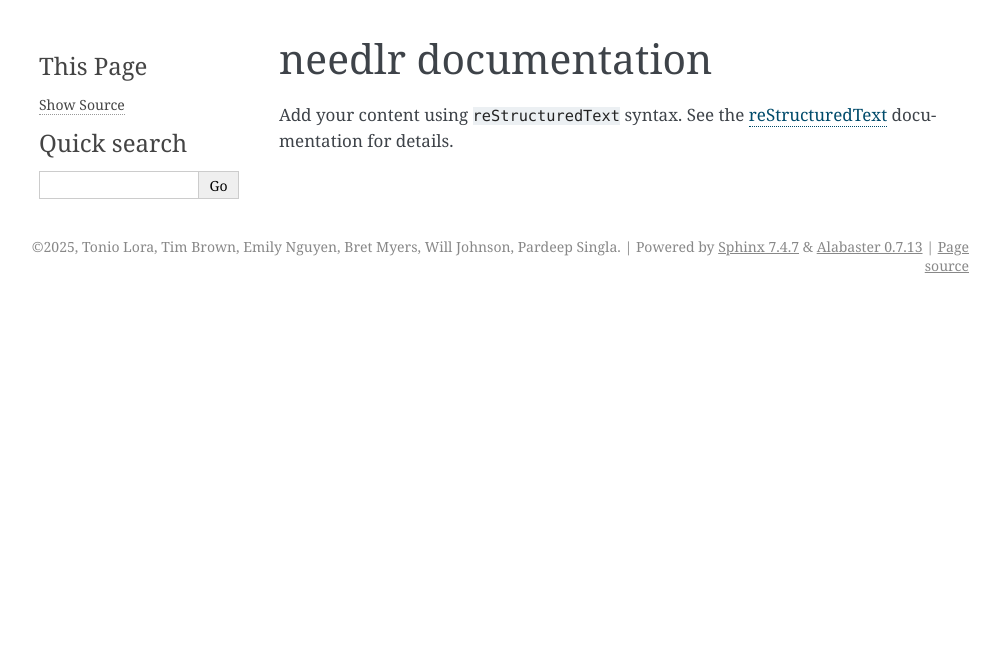
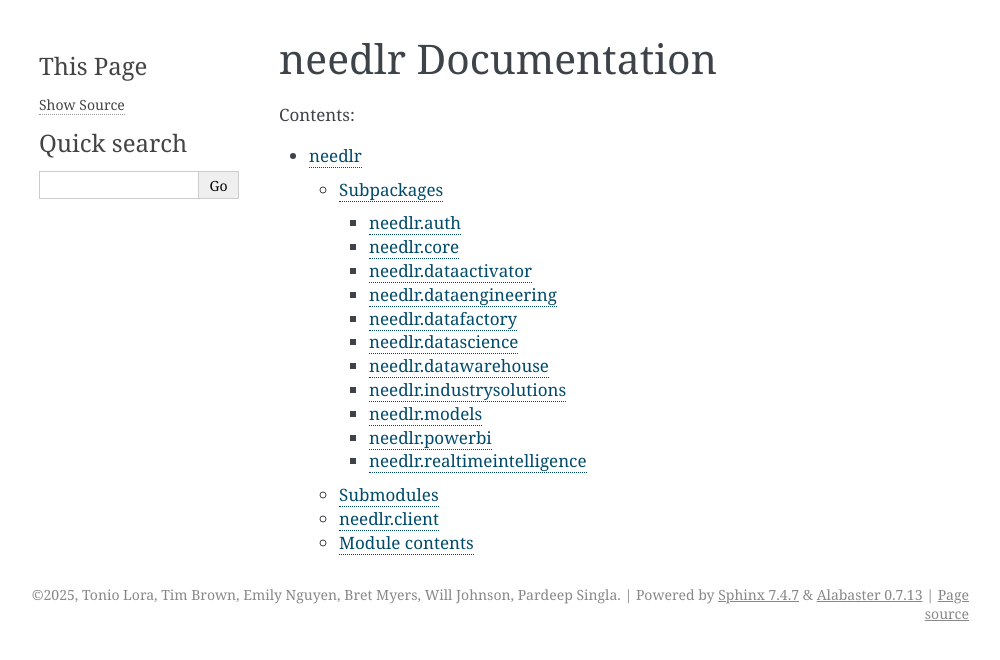
Before and after one commit to microsoft/needlr, a Sphinx documentation site: the page built from docs/source/index.rst, in a window 1280 px wide. Shown: the top 660 px of the page, without its empty margins (141-1141 px from the left). Built offline with Sphinx 7.4.7, drawn with Linux system fonts in a browser that asks for light colours.

Commit message:
Update rst files for 0.1.8 release
Update rst files for 0.1.8 release

```diff
--- a/docs/source/conf.py
+++ b/docs/source/conf.py
@@ -11,10 +11,19 @@ copyright = '2025, Tonio Lora, Tim Brown, Emily Nguyen, Bret Myers, Will Johnson
 author = 'Tonio Lora, Tim Brown, Emily Nguyen, Bret Myers, Will Johnson, Pardeep Singla'
 release = '0.1.8'
 
+## -- Set Path -----------------------------------------------------
+import os
+import sys
+
+sys.path.insert(0, os.path.abspath('../..'))
+
 # -- General configuration ---------------------------------------------------
 # https://www.sphinx-doc.org/en/master/usage/configuration.html#general-configuration
 
-extensions = []
+extensions = ['sphinx.ext.duration',
+              'sphinx.ext.doctest',
+              'sphinx.ext.autodoc',
+              'sphinx.ext.autosummary']
 
 templates_path = ['_templates']
 exclude_patterns = []
--- a/docs/source/index.rst
+++ b/docs/source/index.rst
@@ -3,14 +3,10 @@
    You can adapt this file completely to your liking, but it should at least
    contain the root `toctree` directive.
 
-needlr documentation
+needlr Documentation
 ====================
+.. toctree::
+   :maxdepth: 3
+   :caption: Contents:
 
-Add your content using ``reStructuredText`` syntax. See the
-`reStructuredText <https://www.sphinx-doc.org/en/master/usage/restructuredtext/index.html>`_
-documentation for details.
-
-
-.. toctree::
-   :maxdepth: 2
-   :caption: Contents:
+   needlr
--- /dev/null
+++ b/docs/source/needlr.auth.rst
@@ -0,0 +1,29 @@
+needlr.auth
+===================
+
+Submodules
+----------
+
+needlr.auth.auth
+-----------------------
+
+.. automodule:: needlr.auth.auth
+   :members:
+   :undoc-members:
+   :show-inheritance:
+
+needlr.auth.scopes
+-------------------------
+
+.. automodule:: needlr.auth.scopes
+   :members:
+   :undoc-members:
+   :show-inheritance:
+
+Module contents
+---------------
+
+.. automodule:: needlr.auth
+   :members:
+   :undoc-members:
+   :show-inheritance:
--- /dev/null
+++ b/docs/source/needlr.core.rst
@@ -0,0 +1,20 @@
+needlr.core
+===================
+
+Subpackages
+-----------
+
+.. toctree::
+   :maxdepth: 4
+
+   needlr.core.capacity
+   needlr.core.item
+   needlr.core.workspace
+
+Module contents
+---------------
+
+.. automodule:: needlr.core
+   :members:
+   :undoc-members:
+   :show-inheritance:
--- /dev/null
+++ b/docs/source/needlr.dataactivator.reflex.rst
@@ -0,0 +1,10 @@
+needlr.dataactivator.reflex
+===================================
+
+Module contents
+---------------
+
+.. automodule:: needlr.dataactivator.reflex
+   :members:
+   :undoc-members:
+   :show-inheritance:
--- /dev/null
+++ b/docs/source/needlr.dataactivator.rst
@@ -0,0 +1,18 @@
+needlr.dataactivator
+============================
+
+Subpackages
+-----------
+
+.. toctree::
+   :maxdepth: 4
+
+   needlr.dataactivator.reflex
+
+Module contents
+---------------
+
+.. automodule:: needlr.dataactivator
+   :members:
+   :undoc-members:
+   :show-inheritance:
--- /dev/null
+++ b/docs/source/needlr.dataengineering.rst
@@ -0,0 +1,29 @@
+needlr.dataengineering
+==============================
+
+Submodules
+----------
+
+needlr.dataengineering.notebook
+--------------------------------------
+
+.. automodule:: needlr.dataengineering.notebook
+   :members:
+   :undoc-members:
+   :show-inheritance:
+
+needlr.dataengineering.sqlendpoints
+------------------------------------------
+
+.. automodule:: needlr.dataengineering.sqlendpoints
+   :members:
+   :undoc-members:
+   :show-inheritance:
+
+Module contents
+---------------
+
+.. automodule:: needlr.dataengineering
+   :members:
+   :undoc-members:
+   :show-inheritance:
--- /dev/null
+++ b/docs/source/needlr.datafactory.rst
@@ -0,0 +1,21 @@
+needlr.datafactory
+==========================
+
+Submodules
+----------
+
+needlr.datafactory.datapipeline
+--------------------------------------
+
+.. automodule:: needlr.datafactory.datapipeline
+   :members:
+   :undoc-members:
+   :show-inheritance:
+
+Module contents
+---------------
+
+.. automodule:: needlr.datafactory
+   :members:
+   :undoc-members:
+   :show-inheritance:
--- /dev/null
+++ b/docs/source/needlr.datascience.rst
@@ -0,0 +1,10 @@
+needlr.datascience
+==========================
+
+Module contents
+---------------
+
+.. automodule:: needlr.datascience
+   :members:
+   :undoc-members:
+   :show-inheritance:
--- /dev/null
+++ b/docs/source/needlr.datawarehouse.rst
@@ -0,0 +1,29 @@
+needlr.datawarehouse
+============================
+
+Submodules
+----------
+
+needlr.datawarehouse.mirroredwarehouse
+---------------------------------------------
+
+.. automodule:: needlr.datawarehouse.mirroredwarehouse
+   :members:
+   :undoc-members:
+   :show-inheritance:
+
+needlr.datawarehouse.warehouse
+-------------------------------------
+
+.. automodule:: needlr.datawarehouse.warehouse
+   :members:
+   :undoc-members:
+   :show-inheritance:
+
+Module contents
+---------------
+
+.. automodule:: needlr.datawarehouse
+   :members:
+   :undoc-members:
+   :show-inheritance:
--- /dev/null
+++ b/docs/source/needlr.industrysolutions.rst
@@ -0,0 +1,10 @@
+needlr.industrysolutions
+================================
+
+Module contents
+---------------
+
+.. automodule:: needlr.industrysolutions
+   :members:
+   :undoc-members:
+   :show-inheritance:
--- /dev/null
+++ b/docs/source/needlr.models.rst
@@ -0,0 +1,173 @@
+needlr.models
+=====================
+
+Submodules
+----------
+
+needlr.models.adminworkspace
+-----------------------------------
+
+.. automodule:: needlr.models.adminworkspace
+   :members:
+   :undoc-members:
+   :show-inheritance:
+
+needlr.models.capacity
+-----------------------------
+
+.. automodule:: needlr.models.capacity
+   :members:
+   :undoc-members:
+   :show-inheritance:
+
+needlr.models.dashboard
+------------------------------
+
+.. automodule:: needlr.models.dashboard
+   :members:
+   :undoc-members:
+   :show-inheritance:
+
+needlr.models.datamart
+-----------------------------
+
+.. automodule:: needlr.models.datamart
+   :members:
+   :undoc-members:
+   :show-inheritance:
+
+needlr.models.datapipeline
+---------------------------------
+
+.. automodule:: needlr.models.datapipeline
+   :members:
+   :undoc-members:
+   :show-inheritance:
+
+needlr.models.domain
+---------------------------
+
+.. automodule:: needlr.models.domain
+   :members:
+   :undoc-members:
+   :show-inheritance:
+
+needlr.models.eventhouse
+-------------------------------
+
+.. automodule:: needlr.models.eventhouse
+   :members:
+   :undoc-members:
+   :show-inheritance:
+
+needlr.models.eventstream
+--------------------------------
+
+.. automodule:: needlr.models.eventstream
+   :members:
+   :undoc-members:
+   :show-inheritance:
+
+needlr.models.git
+------------------------
+
+.. automodule:: needlr.models.git
+   :members:
+   :undoc-members:
+   :show-inheritance:
+
+needlr.models.item
+-------------------------
+
+.. automodule:: needlr.models.item
+   :members:
+   :undoc-members:
+   :show-inheritance:
+
+needlr.models.kqldatabase
+--------------------------------
+
+.. automodule:: needlr.models.kqldatabase
+   :members:
+   :undoc-members:
+   :show-inheritance:
+
+needlr.models.kqlqueryset
+--------------------------------
+
+.. automodule:: needlr.models.kqlqueryset
+   :members:
+   :undoc-members:
+   :show-inheritance:
+
+needlr.models.notebook
+-----------------------------
+
+.. automodule:: needlr.models.notebook
+   :members:
+   :undoc-members:
+   :show-inheritance:
+
+needlr.models.paginatedreport
+------------------------------------
+
+.. automodule:: needlr.models.paginatedreport
+   :members:
+   :undoc-members:
+   :show-inheritance:
+
+needlr.models.report
+---------------------------
+
+.. automodule:: needlr.models.report
+   :members:
+   :undoc-members:
+   :show-inheritance:
+
+needlr.models.semanticmodel
+----------------------------------
+
+.. automodule:: needlr.models.semanticmodel
+   :members:
+   :undoc-members:
+   :show-inheritance:
+
+needlr.models.sqlendpoint
+--------------------------------
+
+.. automodule:: needlr.models.sqlendpoint
+   :members:
+   :undoc-members:
+   :show-inheritance:
+
+needlr.models.tenant
+---------------------------
+
+.. automodule:: needlr.models.tenant
+   :members:
+   :undoc-members:
+   :show-inheritance:
+
+needlr.models.warehouse
+------------------------------
+
+.. automodule:: needlr.models.warehouse
+   :members:
+   :undoc-members:
+   :show-inheritance:
+
+needlr.models.workspace
+------------------------------
+
+.. automodule:: needlr.models.workspace
+   :members:
+   :undoc-members:
+   :show-inheritance:
+
+Module contents
+---------------
+
+.. automodule:: needlr.models
+   :members:
+   :undoc-members:
+   :show-inheritance:
--- /dev/null
+++ b/docs/source/needlr.powerbi.rst
@@ -0,0 +1,53 @@
+needlr.powerbi
+======================
+
+Submodules
+----------
+
+needlr.powerbi.dashboard
+-------------------------------
+
+.. automodule:: needlr.powerbi.dashboard
+   :members:
+   :undoc-members:
+   :show-inheritance:
+
+needlr.powerbi.datamart
+------------------------------
+
+.. automodule:: needlr.powerbi.datamart
+   :members:
+   :undoc-members:
+   :show-inheritance:
+
+needlr.powerbi.paginatedreport
+-------------------------------------
+
+.. automodule:: needlr.powerbi.paginatedreport
+   :members:
+   :undoc-members:
+   :show-inheritance:
+
+needlr.powerbi.report
+----------------------------
+
+.. automodule:: needlr.powerbi.report
+   :members:
+   :undoc-members:
+   :show-inheritance:
+
+needlr.powerbi.semanticmodel
+-----------------------------------
+
+.. automodule:: needlr.powerbi.semanticmodel
+   :members:
+   :undoc-members:
+   :show-inheritance:
+
+Module contents
+---------------
+
+.. automodule:: needlr.powerbi
+   :members:
+   :undoc-members:
+   :show-inheritance:
--- /dev/null
+++ b/docs/source/needlr.realtimeintelligence.rst
@@ -0,0 +1,45 @@
+needlr.realtimeintelligence
+===================================
+
+Submodules
+----------
+
+needlr.realtimeintelligence.eventhouse
+---------------------------------------------
+
+.. automodule:: needlr.realtimeintelligence.eventhouse
+   :members:
+   :undoc-members:
+   :show-inheritance:
+
+needlr.realtimeintelligence.eventstream
+----------------------------------------------
+
+.. automodule:: needlr.realtimeintelligence.eventstream
+   :members:
+   :undoc-members:
+   :show-inheritance:
+
+needlr.realtimeintelligence.kqldatabase
+----------------------------------------------
+
+.. automodule:: needlr.realtimeintelligence.kqldatabase
+   :members:
+   :undoc-members:
+   :show-inheritance:
+
+needlr.realtimeintelligence.kqlqueryset
+----------------------------------------------
+
+.. automodule:: needlr.realtimeintelligence.kqlqueryset
+   :members:
+   :undoc-members:
+   :show-inheritance:
+
+Module contents
+---------------
+
+.. automodule:: needlr.realtimeintelligence
+   :members:
+   :undoc-members:
+   :show-inheritance:
--- /dev/null
+++ b/docs/source/needlr.rst
@@ -0,0 +1,39 @@
+needlr
+==============
+
+Subpackages
+-----------
+
+.. toctree::
+   :maxdepth: 4
+
+   needlr.auth
+   needlr.core
+   needlr.dataactivator
+   needlr.dataengineering
+   needlr.datafactory
+   needlr.datascience
+   needlr.datawarehouse
+   needlr.industrysolutions
+   needlr.models
+   needlr.powerbi
+   needlr.realtimeintelligence
+
+Submodules
+----------
+
+needlr.client
+--------------------
+
+.. automodule:: needlr.client
+   :members:
+   :undoc-members:
+   :show-inheritance:
+
+Module contents
+---------------
+
+.. automodule:: needlr
+   :members:
+   :undoc-members:
+   :show-inheritance:
```
Also changed, not shown: docs/source/needlr.core.capacity.rst (added, +21 -0 lines), docs/source/needlr.core.item.rst (added, +21 -0 lines), docs/source/needlr.core.workspace.rst (added, +37 -0 lines).
